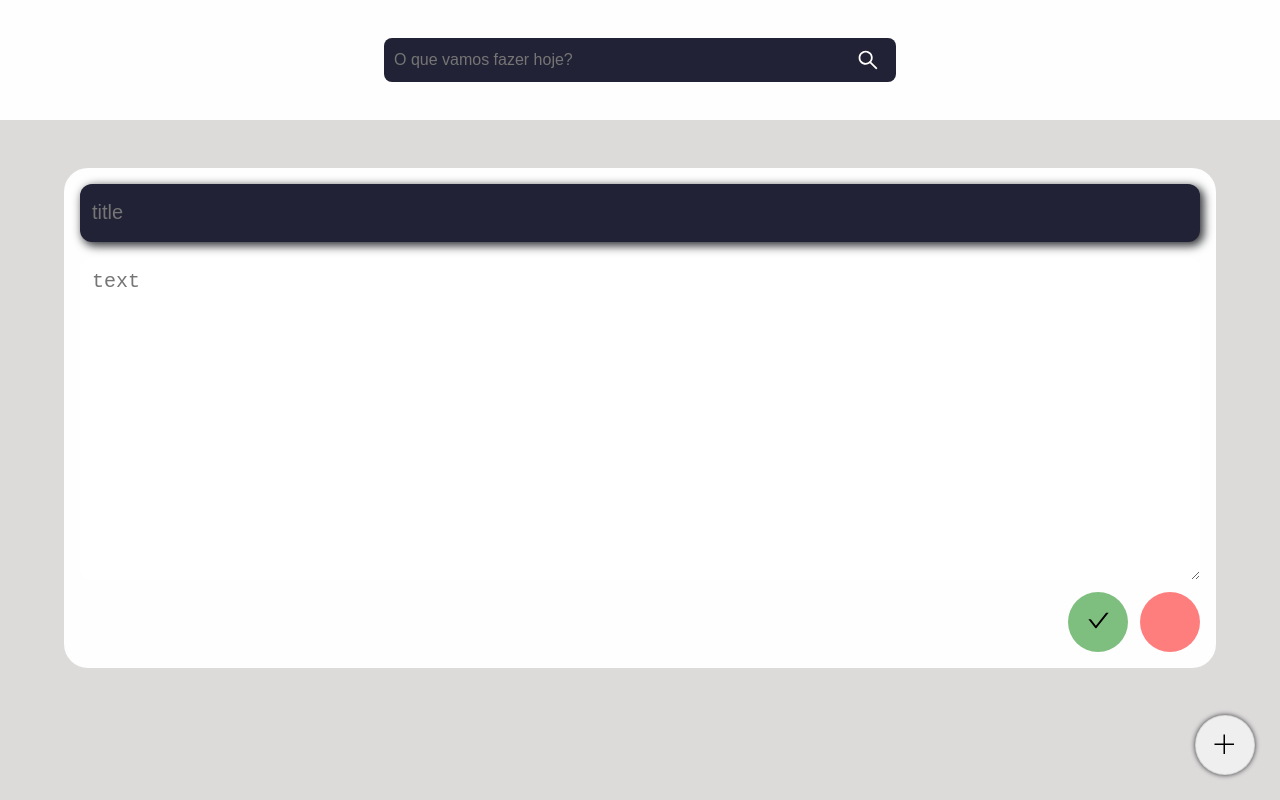
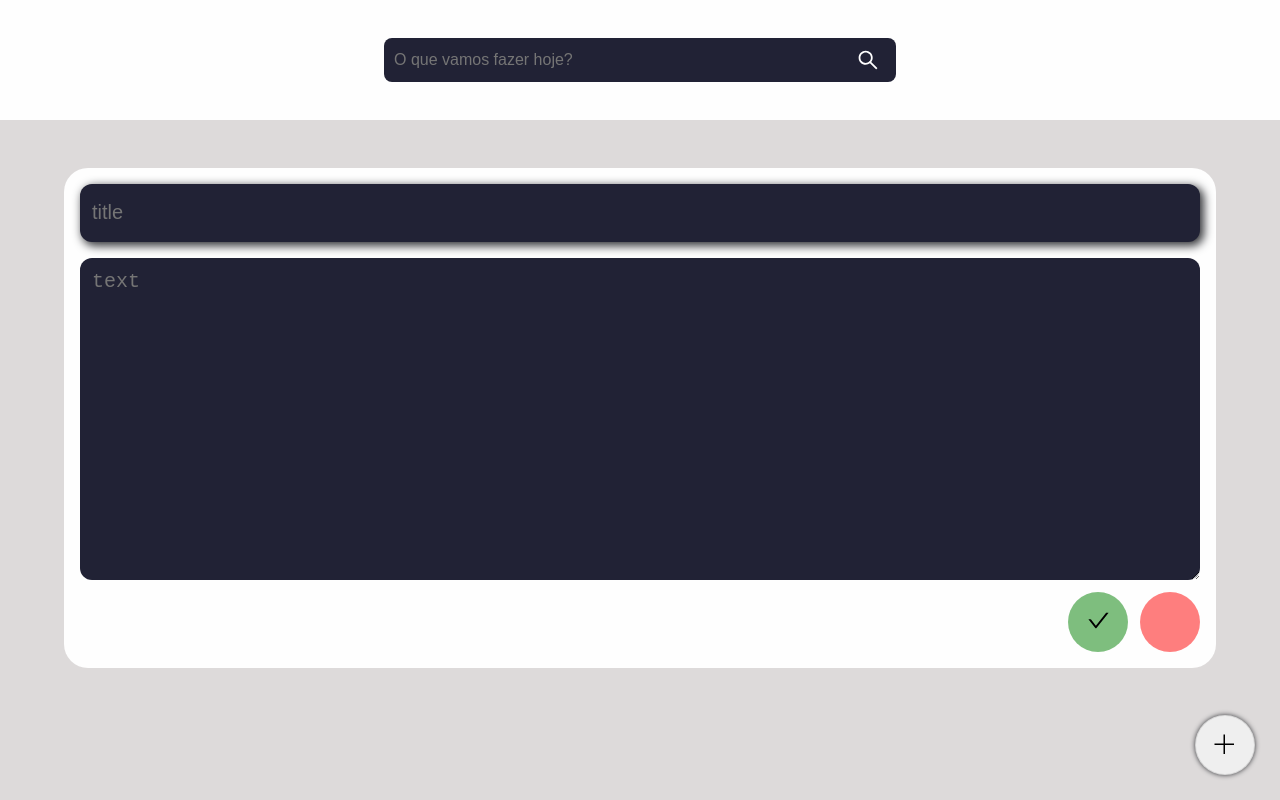
Before and after one commit to Fernando-Filho/Anotacoes, a React (Create React App) app in the folder anotacoes/: page / in a window 1280 px wide. Built offline with nearby package versions, Linux system fonts and the light colour scheme.

Commit message:
ajustes no css do input

```diff
--- a/anotacoes/src/app.css
+++ b/anotacoes/src/app.css
@@ -7,11 +7,11 @@
     color: aliceblue;
 }
 
-.App input{
+.App input, textarea{
     background-color: var(--Preto_1);
     color: var(--Cinza);
 }
-.App input:focus{
+.App input, textarea:focus{
     outline: none;
 }
 
```
